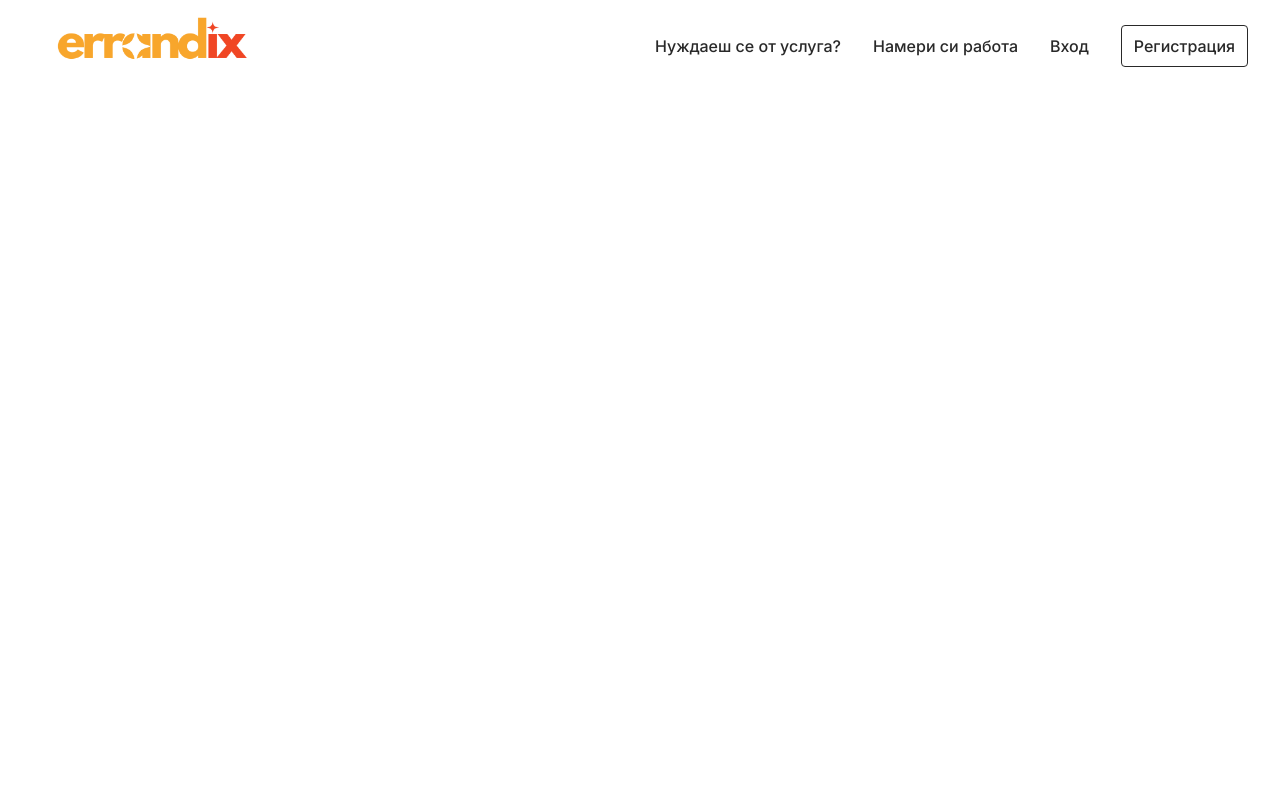
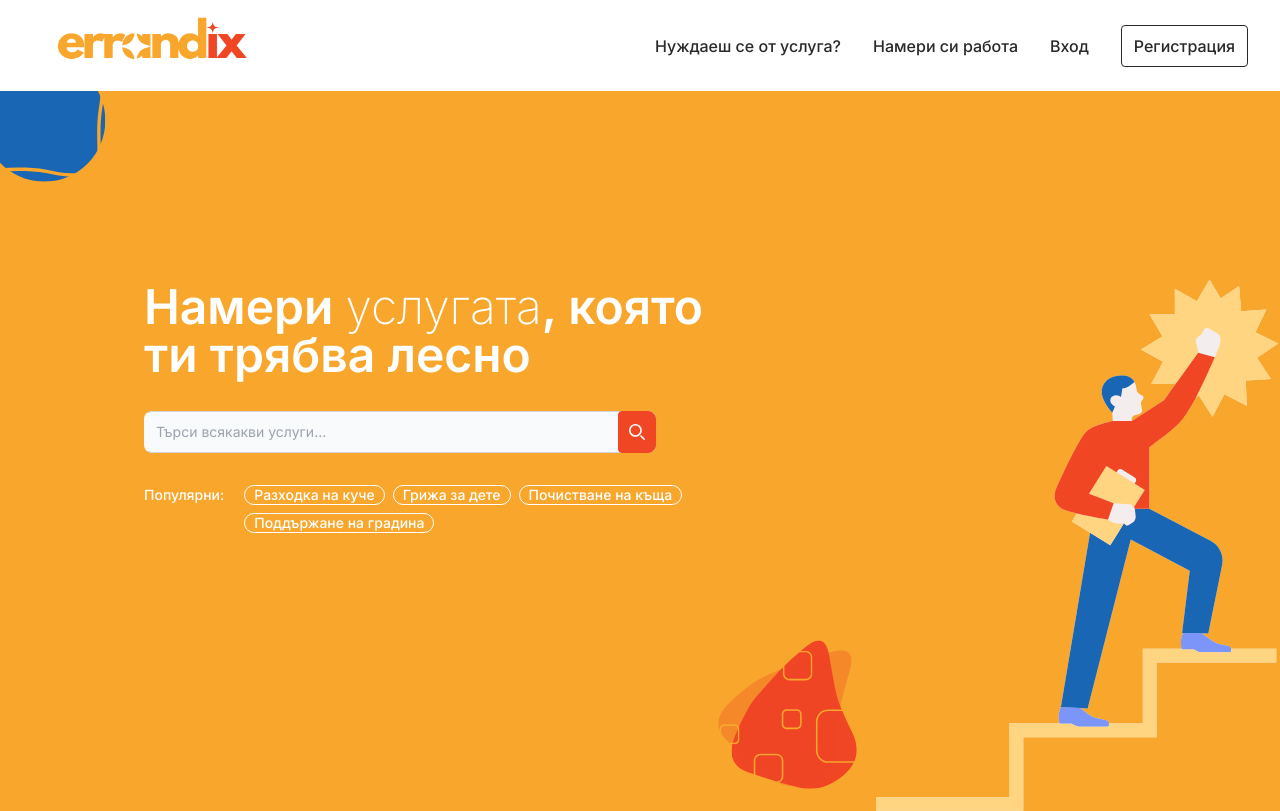
Before and after one commit to vladigpasev/errandix, a Next.js app: page / in a window 1280 px wide. Built offline with nearby package versions, Linux system fonts and the light colour scheme.

Commit message:
Hero section almost ready, z index of input and search button to be fixed

```diff
--- a/app/globals.css
+++ b/app/globals.css
@@ -31,3 +31,19 @@ body {
     text-wrap: balance;
   }
 }
+
+.herodesign {
+  background-image: url('/herobg.svg');
+  background-size: cover;
+  background-position: bottom right;
+  height: calc(100vh - 80px);
+}
+
+/* Медийна заявка за устройства с малък екран, като мобилни телефони */
+@media (max-width: 1024px) {
+  .herodesign {
+    background-image: url('/yellowbg.png');
+    background-position: center; /* Центрира фона така, че само жълтият фон да е видим */
+    height: unset;
+  }
+}
--- a/app/layout.tsx
+++ b/app/layout.tsx
@@ -2,6 +2,8 @@ import type { Metadata } from "next";
 import { Inter } from "next/font/google";
 import "./globals.css";
 import Navbar from "@/components/Navbar";
+import type { Viewport } from 'next'
+
 
 const inter = Inter({ subsets: ["latin"] });
 
@@ -9,6 +11,13 @@ export const metadata: Metadata = {
   title: "Errandix",
   description: "Каквото поискаш, когато поискаш, където поискаш! Errandix предлага широка палитра от дейности на работещите хора със забързано ежедневие и ограничено свободно време.",
 };
+
+export const viewport: Viewport = {
+  width: 'device-width',
+  initialScale: 1,
+  maximumScale: 1
+}
+
 
 export default function RootLayout({
   children,
--- a/app/page.tsx
+++ b/app/page.tsx
@@ -1,10 +1,35 @@
-import Navbar from '@/components/Navbar'
 import React from 'react'
 
 function Home() {
   return (
-    <div>
-
+    <div className='herodesign w-full'>
+      <div className='w-full max-w-4xl p-20 sm:pt-48 sm:px-20 lg:px-36 pt-28 px-10'>
+        <h1><span className="text-white sm:text-5xl text-4xl font-semibold">Намери </span><span className="text-white sm:text-5xl text-4xl font-extralight">услугата</span><span className="text-white sm:text-5xl text-4xl font-semibold ">, която ти трябва лесно</span></h1>
+        <div className='pt-8'>
+          <form className="max-w-lg">
+            <div className="flex">
+              <div className="relative z-1 w-full">
+                <input type="search" id="search-dropdown" className="block p-2.5 w-full text-sm text-gray-900 bg-gray-50 rounded-lg border-s-gray-50 border-s-2 border border-gray-300 " placeholder="Търси всякакви услуги..." required />
+                <button type="submit" className="sm:absolute top-0 end-0 p-2.5 text-sm font-medium sm:h-full sm:m-0 mt-2 text-white bg-secondary sm:rounded-e-lg border border-secondary hover:bg-secondary focus:ring-4 focus:outline-none focus:ring-secondary sm:w-auto w-full h-10 rounded">
+                  <svg className="w-4 h-4" aria-hidden="true" xmlns="http://www.w3.org/2000/svg" fill="none" viewBox="0 0 20 20">
+                    <path stroke="currentColor" stroke-linecap="round" stroke-linejoin="round" stroke-width="2" d="m19 19-4-4m0-7A7 7 0 1 1 1 8a7 7 0 0 1 14 0Z" />
+                  </svg>
+                  <span className="sr-only">Търсене</span>
+                </button>
+              </div>
+            </div>
+          </form>
+          <div className='sm:flex hidden items-start gap-5 pt-8 text-white text-sm font-medium'>
+            <div>Популярни:</div>
+            <div className="card-actions justify-start ">
+              <div className="badge badge-outline text-sm font-medium">Разходка на куче</div>
+              <div className="badge badge-outline text-sm font-medium">Грижа за дете</div>
+              <div className="badge badge-outline text-sm font-medium">Почистване на къща</div>
+              <div className="badge badge-outline text-sm font-medium">Поддържане на градина</div>
+            </div>
+          </div>
+        </div>
+      </div>
     </div>
   )
 }
```
Also changed, not shown: public/herobg.svg (added), public/yellowbg.png (added).
